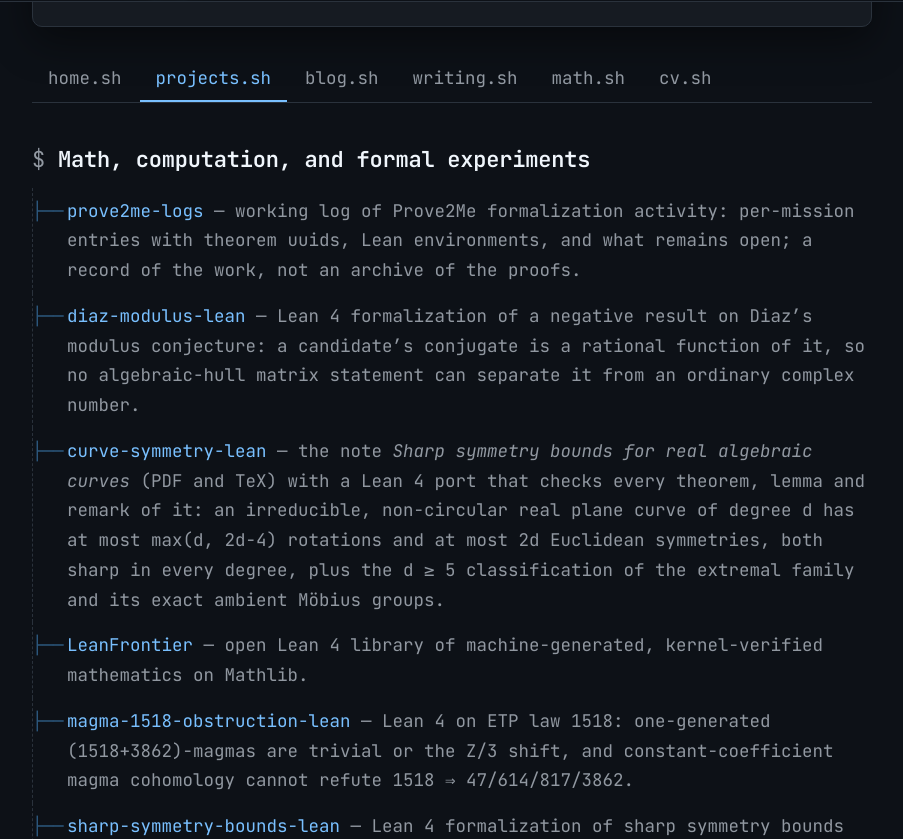
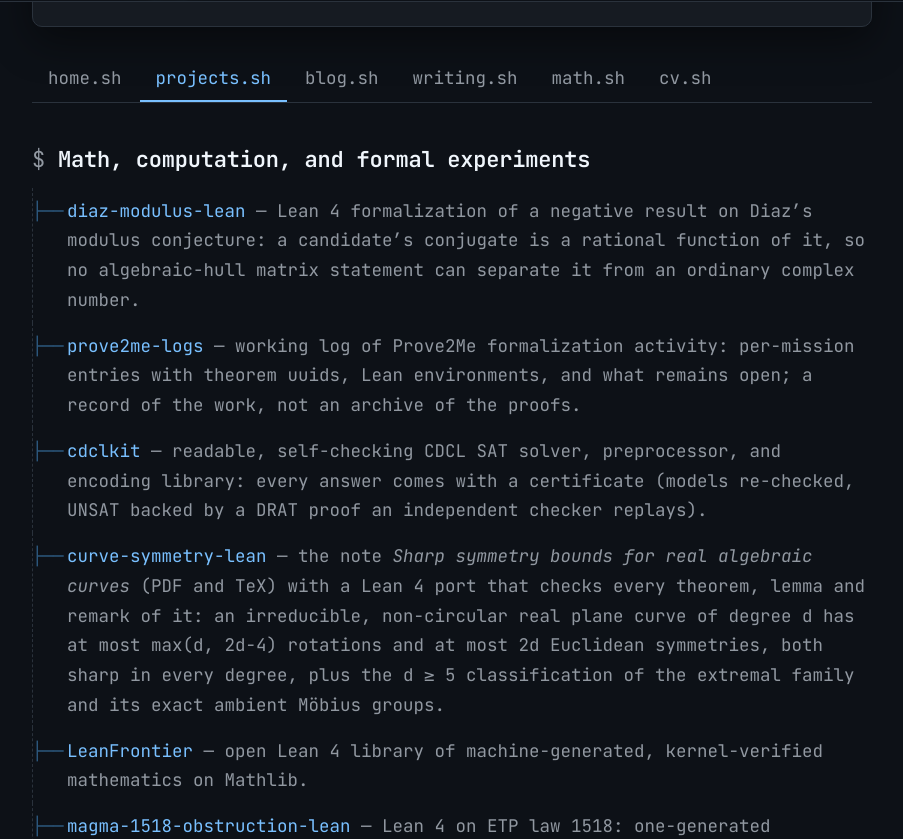
Before and after one commit to carlok/carlok.github.io, a Jekyll site: the page built from projects.md, in a window 1280 px wide and 900 px high, scrolled down 344 px, cut to the strip 61-900 px from the top of the window. Shown: the whole strip, without its empty margins (188-1091 px from the left). Built offline with Jekyll 4.4.1, drawn with Linux system fonts in a browser that asks for light colours; some of the changed text lies outside the part shown.

```diff
--- a/projects.md
+++ b/projects.md
@@ -31,8 +31,9 @@ permalink: /projects/
 
 ## Math, computation, and formal experiments
 
+- [diaz-modulus-lean](https://github.com/carlok/diaz-modulus-lean) — Lean 4 formalization of a negative result on Diaz's modulus conjecture: a candidate's conjugate is a rational function of it, so no algebraic-hull matrix statement can separate it from an ordinary complex number.
 - [prove2me-logs](https://github.com/carlok/prove2me-logs) — working log of Prove2Me formalization activity: per-mission entries with theorem uuids, Lean environments, and what remains open; a record of the work, not an archive of the proofs.
-- [diaz-modulus-lean](https://github.com/carlok/diaz-modulus-lean) — Lean 4 formalization of a negative result on Diaz's modulus conjecture: a candidate's conjugate is a rational function of it, so no algebraic-hull matrix statement can separate it from an ordinary complex number.
+- [cdclkit](https://github.com/carlok/cdclkit) — readable, self-checking CDCL SAT solver, preprocessor, and encoding library: every answer comes with a certificate (models re-checked, UNSAT backed by a DRAT proof an independent checker replays).
 - [curve-symmetry-lean](https://github.com/carlok/curve-symmetry-lean) — the note *Sharp symmetry bounds for real algebraic curves* (PDF and TeX) with a Lean 4 port that checks every theorem, lemma and remark of it: an irreducible, non-circular real plane curve of degree d has at most max(d, 2d−4) rotations and at most 2d Euclidean symmetries, both sharp in every degree, plus the d ≥ 5 classification of the extremal family and its exact ambient Möbius groups.
 - [LeanFrontier](https://carlok.github.io/LeanFrontier/) — open Lean 4 library of machine-generated, kernel-verified mathematics on Mathlib.
 - [magma-1518-obstruction-lean](https://github.com/carlok/magma-1518-obstruction-lean) — Lean 4 on ETP law 1518: one-generated (1518+3862)-magmas are trivial or the Z/3 shift, and constant-coefficient magma cohomology cannot refute 1518 ⇒ 47/614/817/3862.
```
Also changed, not shown: other parts of projects.md (+0 -1 lines).
